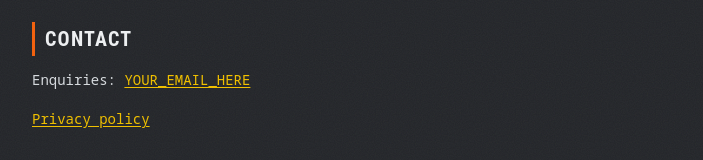
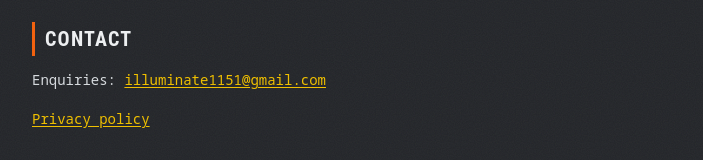
Before and after one commit to abdulalrubat-bit/abdulalrubat-bit.github.io, a plain HTML site: page index.html in a window 1280 px wide. Shown: the part 1301-1461 px from the top of the page, without its empty margins (288-991 px from the left). Drawn offline with Linux system fonts and the light colour scheme.

Commit message:
Update index.html

```diff
--- a/index.html
+++ b/index.html
@@ -130,7 +130,7 @@
 
   <h2>Contact</h2>
 
-  <p>Enquiries: <a href="mailto:YOUR_EMAIL_HERE">YOUR_EMAIL_HERE</a></p>
+  <p>Enquiries: <a href="mailto:illuminate1151@gmail.com">illuminate1151@gmail.com</a></p>
 
   <p><a href="https://abdulalrubat-bit.github.io/PRIVACY/">Privacy policy</a></p>
 
```
